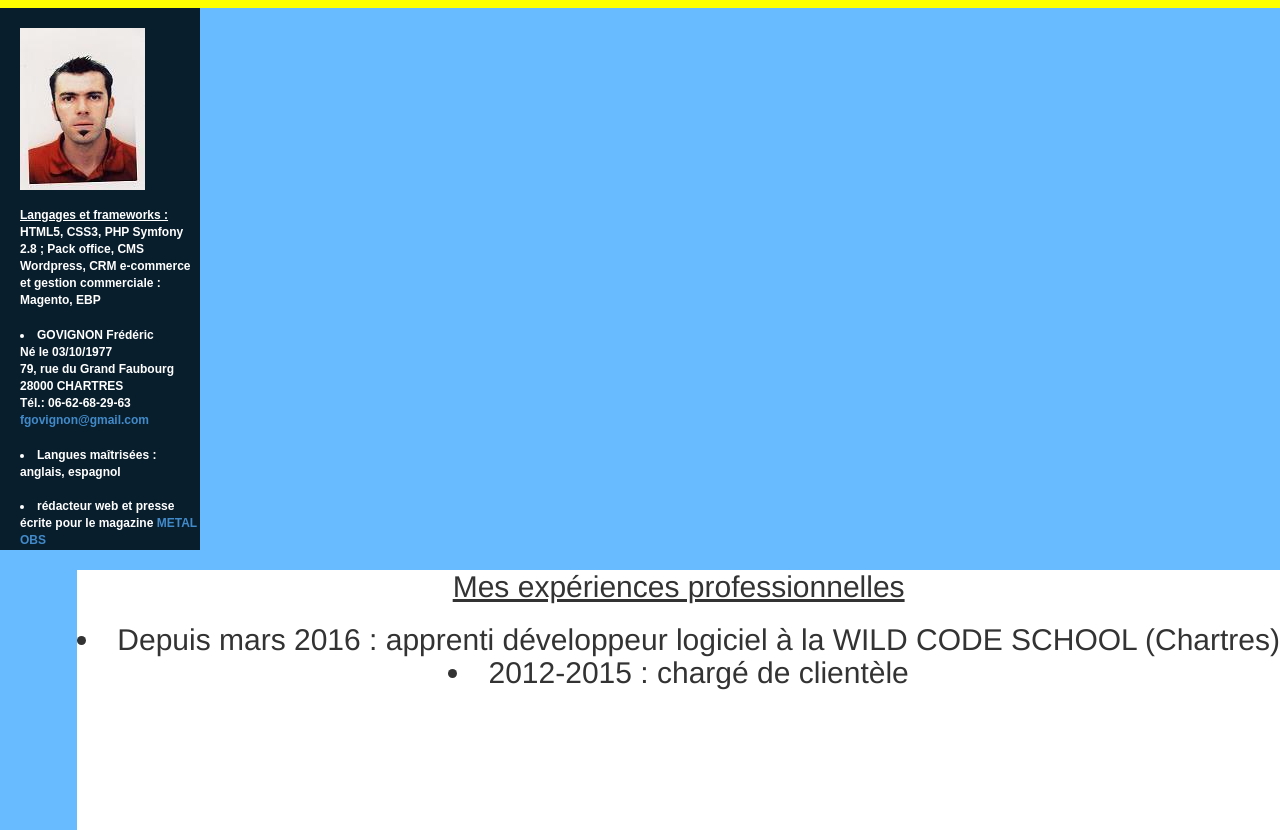
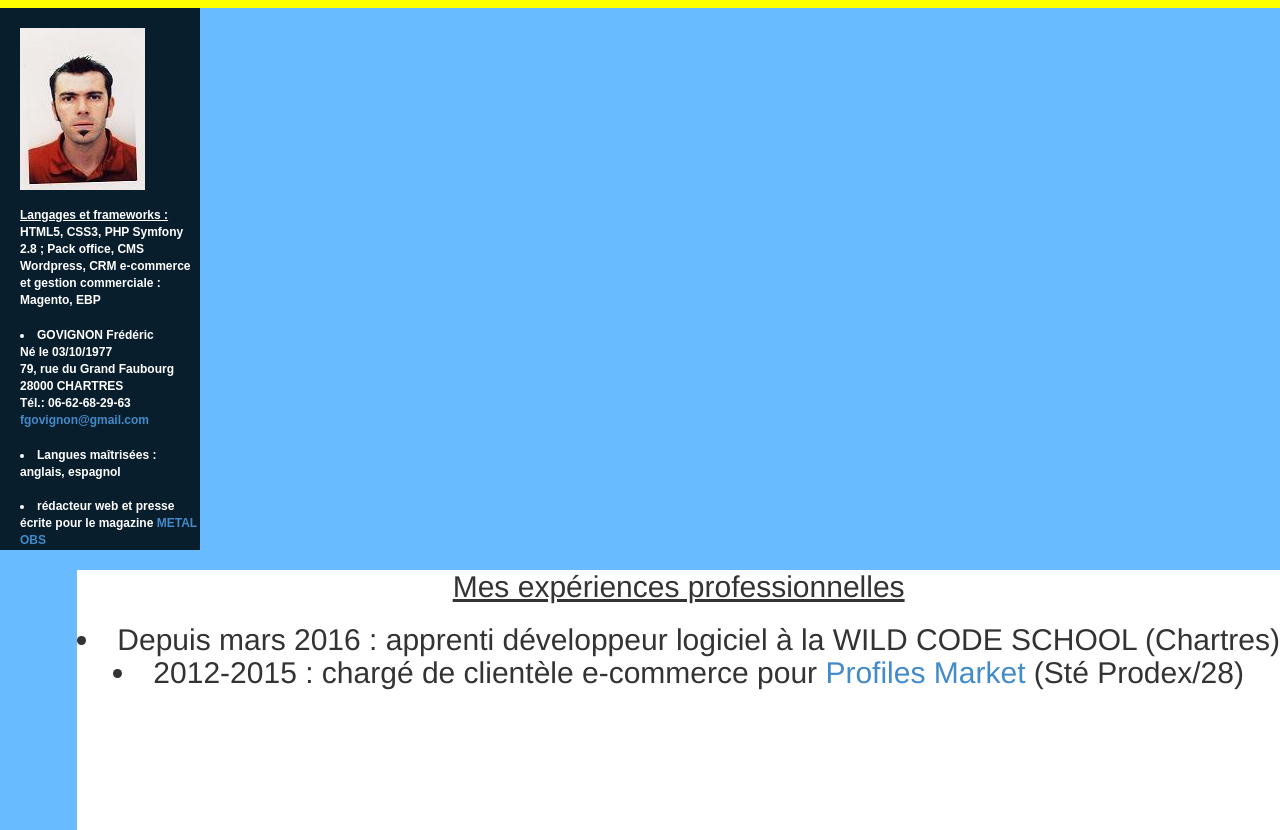
Before and after one commit to FredGOVIGNON/Mon_CV_Wild, a plain HTML site: page index.html in a window 1280 px wide. Shown: the part 122-952 px from the top of the page. Drawn offline with Linux system fonts and the light colour scheme.

Commit message:
index et css, rubrique de gauche et exp. pros

```diff
--- a/index.html
+++ b/index.html
@@ -57,7 +57,8 @@
 			<div id="experiences-box">
 				<h2><u>Mes expériences professionnelles</u><h2>
 				<li>Depuis mars 2016 : apprenti développeur logiciel à la WILD CODE SCHOOL (Chartres)</li>
-				<li>2012-2015 : chargé de clientèle
+				<li>2012-2015 : chargé de clientèle e-commerce pour <a href="http://www.profilesmarket.com">Profiles Market</a> (Sté Prodex/28)
+
 
 
 		</div>
```
